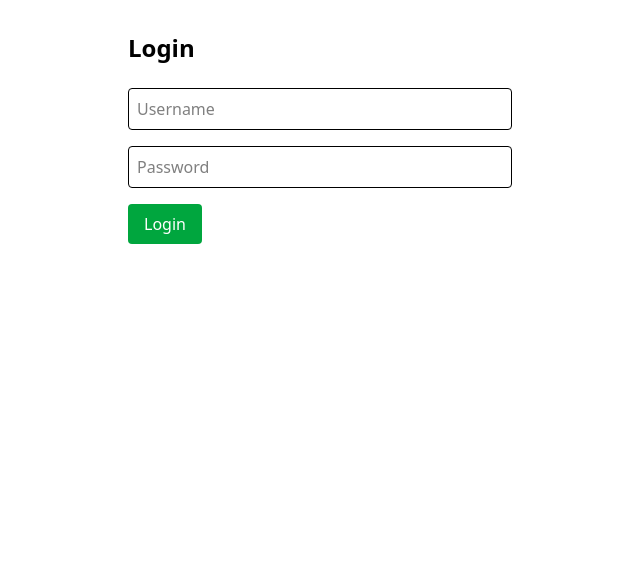
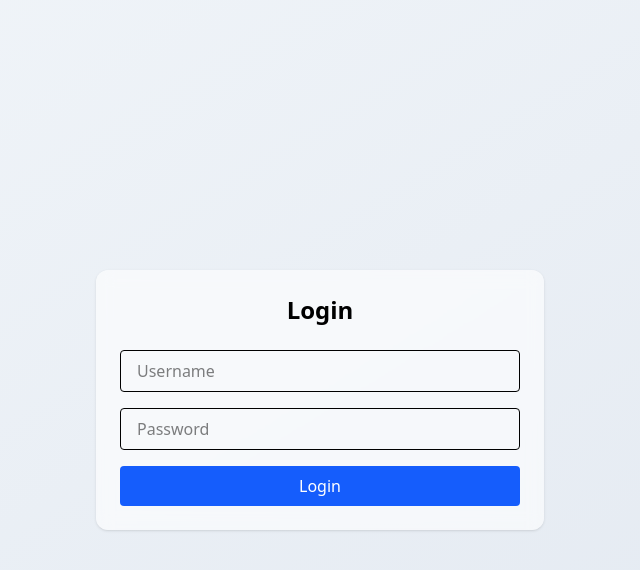
Before and after one commit to Ben-Kilinski/Moveo, a React (Vite) app in the folder JaMoveo/: page /login in a window 1280 px wide. Shown: the top 570 px of the page, without its empty margins (320-960 px from the left). Built offline with nearby package versions, Linux system fonts and the light colour scheme.

Commit message:
login css

```diff
--- a/JaMoveo/src/pages/LoginPage.tsx
+++ b/JaMoveo/src/pages/LoginPage.tsx
@@ -21,7 +21,6 @@ export default function LoginPage() {
       const data = await res.json();
       if (!res.ok) throw new Error(data.error || 'Login failed');
 
-      // Armazenar token e redirecionar
       localStorage.setItem('token', data.token);
       localStorage.setItem('user', JSON.stringify(data.user));
 
@@ -36,13 +35,14 @@ export default function LoginPage() {
   };
 
   return (
-    <div className="p-8 max-w-md mx-auto">
-      <h1 className="text-2xl font-bold mb-6">Login</h1>
+    <div className="min-h-screen flex flex-col justify-center items-center bg-gradient-to-br from-slate-100 to-slate-200 p-6">
+      <div className="w-full max-w-md bg-white/60 backdrop-blur p-6 rounded-xl shadow">
+        <h1 className="text-2xl font-bold text-center mb-6">Login</h1>
         <form onSubmit={handleSubmit} className="space-y-4">
           <input
             type="text"
             placeholder="Username"
-          className="w-full border p-2 rounded"
+            className="w-full border px-4 py-2 rounded focus:outline-none focus:ring-2 focus:ring-blue-400"
             value={username}
             onChange={(e) => setUsername(e.target.value)}
             required
@@ -50,19 +50,20 @@ export default function LoginPage() {
           <input
             type="password"
             placeholder="Password"
-          className="w-full border p-2 rounded"
+            className="w-full border px-4 py-2 rounded focus:outline-none focus:ring-2 focus:ring-blue-400"
             value={password}
             onChange={(e) => setPassword(e.target.value)}
             required
           />
           <button
             type="submit"
-          className="bg-green-600 text-white px-4 py-2 rounded hover:bg-green-700"
+            className="w-full bg-blue-600 text-white py-2 rounded hover:bg-blue-700 transition"
           >
             Login
           </button>
           {message && <p className="mt-2 text-sm text-center text-red-600">{message}</p>}
         </form>
       </div>
+    </div>
   );
 }
```
Also changed, not shown: 1 other file (tests, documents, lock files or other folders). Lines whose indentation alone changed are shown as unchanged.
